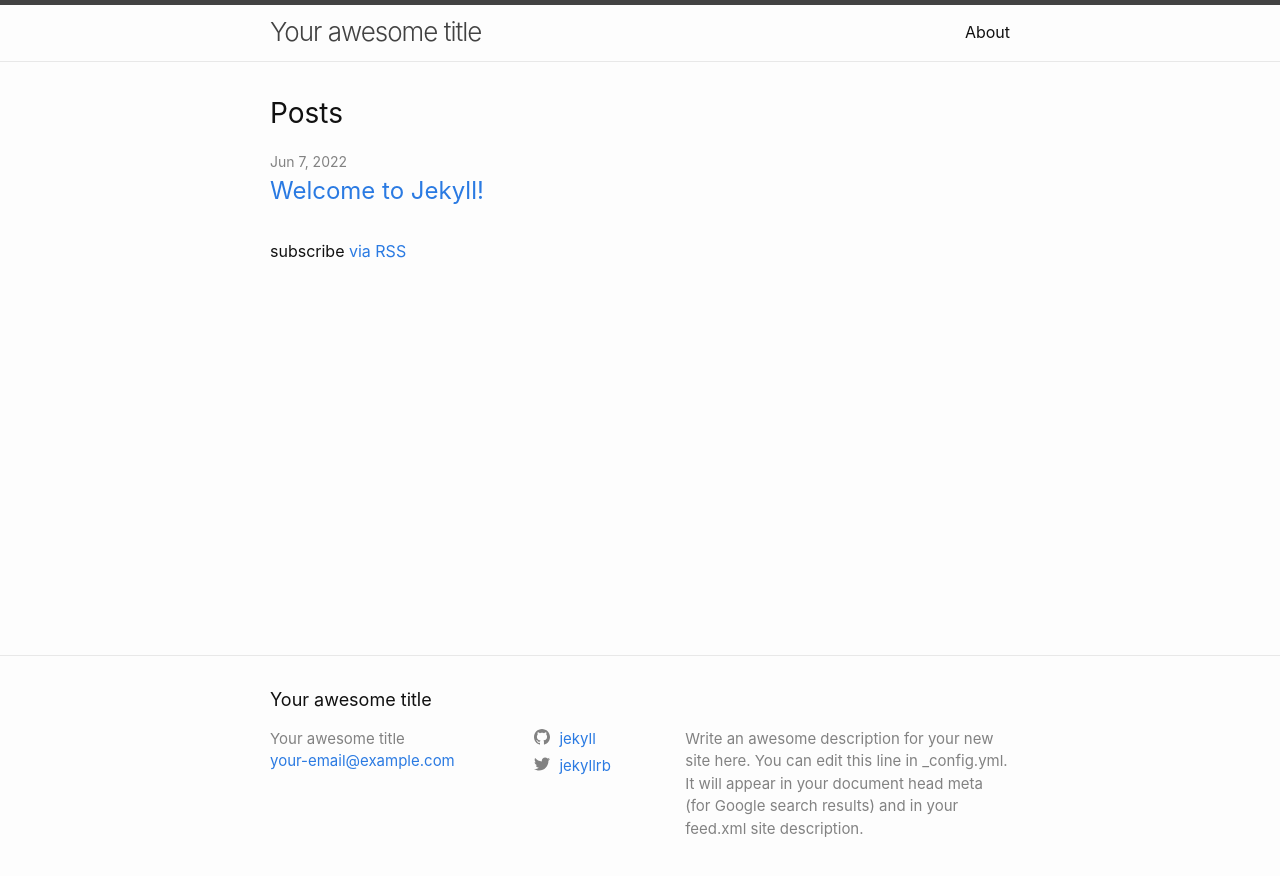
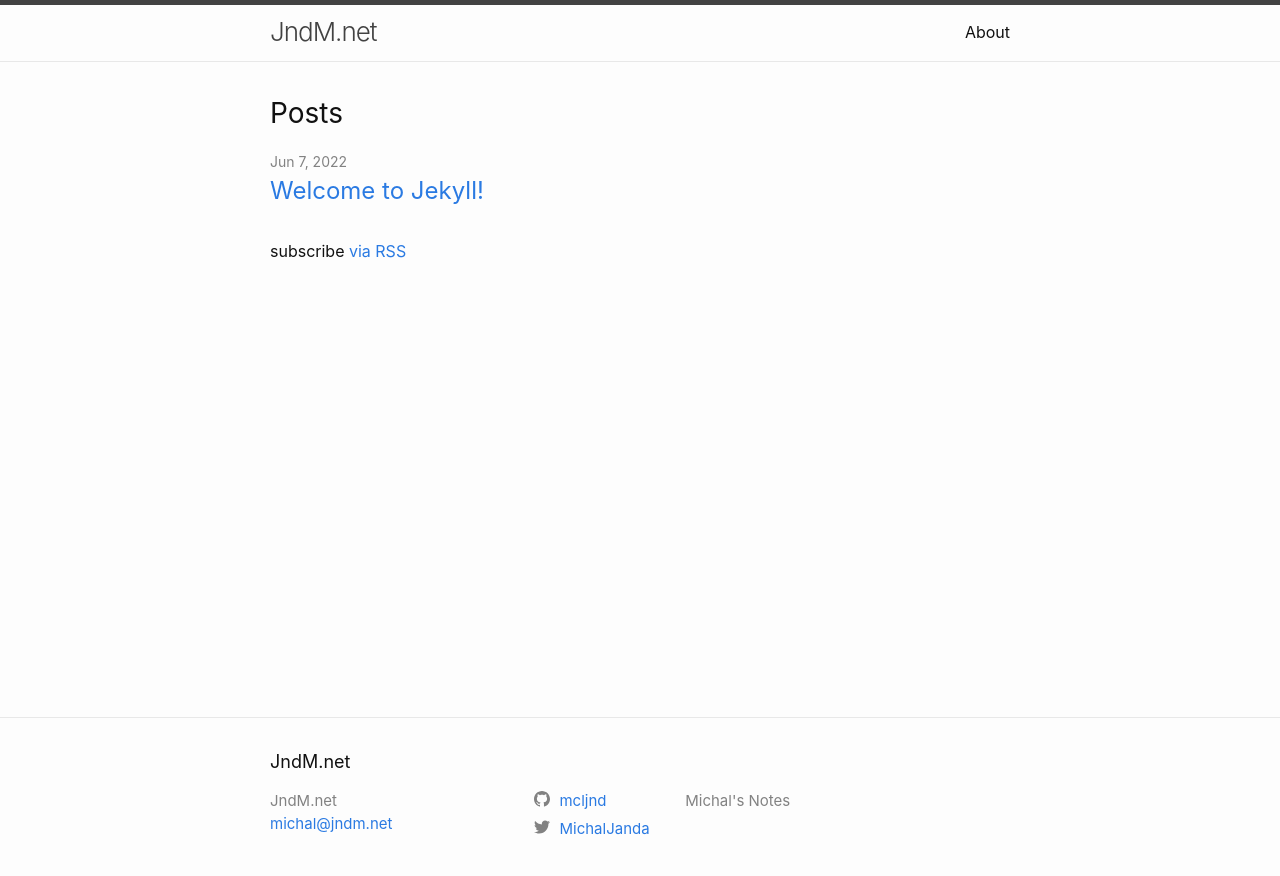
Before and after one commit to mcljnd/jndm.net, a Jekyll site: the page built from index.markdown, in a window 1280 px wide. Shown: the top 876 px of the page. Built offline with Jekyll 4.4.1, drawn with Linux system fonts in a browser that asks for light colours.

Commit message:
config.yml

```diff
--- a/Gemfile
+++ b/Gemfile
@@ -31,3 +31,5 @@ gem "wdm", "~> 0.1.1", :platforms => [:mingw, :x64_mingw, :mswin]
 # Lock `http_parser.rb` gem to `v0.6.x` on JRuby builds since newer versions of the gem
 # do not have a Java counterpart.
 gem "http_parser.rb", "~> 0.6.0", :platforms => [:jruby]
+
+gem "webrick", "~> 1.7"
--- a/_config.yml
+++ b/_config.yml
@@ -18,16 +18,15 @@
 # You can create any custom variable you would like, and they will be accessible
 # in the templates via {{ site.myvariable }}.
 
-title: Your awesome title
-email: your-email@example.com
+title: JndM.net
+email: michal@jndm.net
 description: >- # this means to ignore newlines until "baseurl:"
-  Write an awesome description for your new site here. You can edit this
-  line in _config.yml. It will appear in your document head meta (for
-  Google search results) and in your feed.xml site description.
+  Michal's Notes
+
 baseurl: "" # the subpath of your site, e.g. /blog
 url: "" # the base hostname & protocol for your site, e.g. http://example.com
-twitter_username: jekyllrb
-github_username:  jekyll
+twitter_username: MichalJanda
+github_username:  mcljnd
 
 # Build settings
 theme: minima
```
Also changed, not shown: Gemfile.lock.
